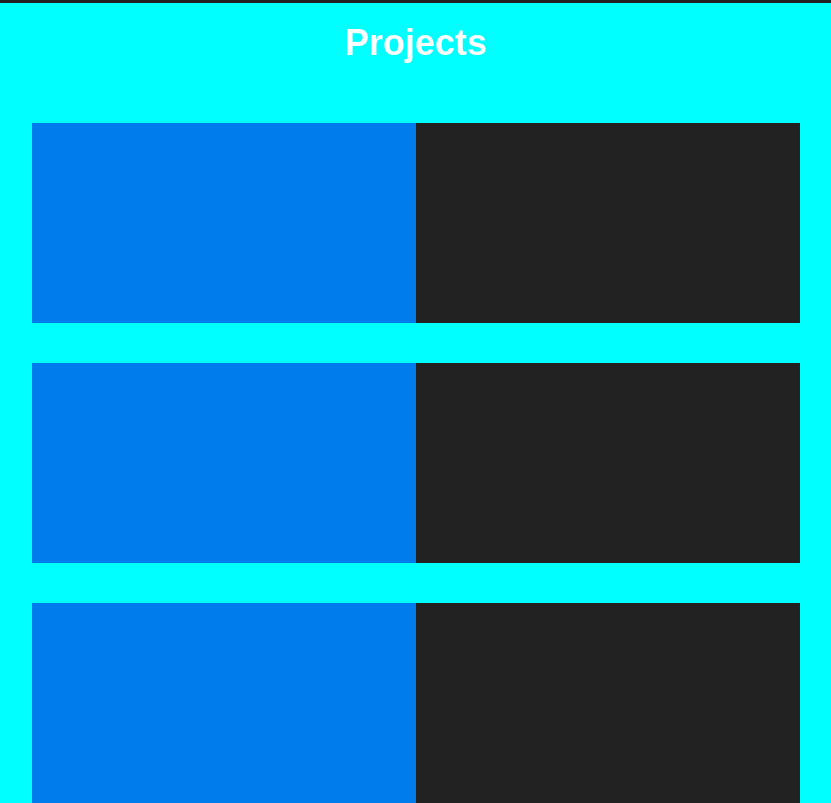
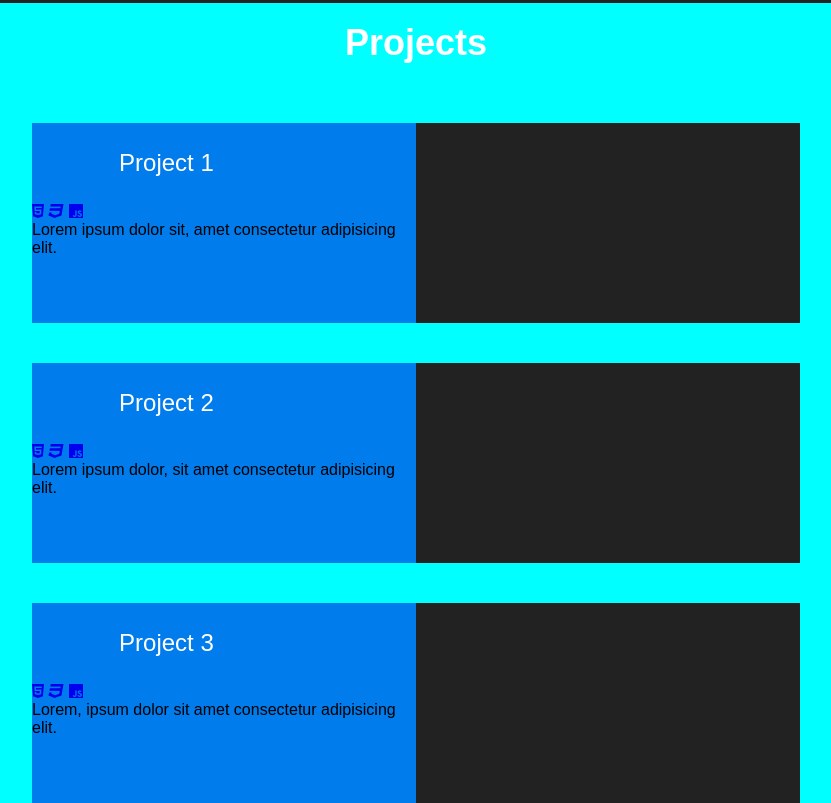
Before and after one commit to KokiHasegawaEspinal/ImKokiHasegawa.github.io, a plain HTML site: page index.html in a window 1280 px wide. Shown: the part 797-1600 px from the top of the page, without its empty margins (224-1055 px from the left). Drawn offline with nearby package versions, Linux system fonts and the light colour scheme.

Commit message:
agregue algunas descripciones a la seccion de projectos

```diff
--- a/index.html
+++ b/index.html
@@ -64,15 +64,52 @@
             <h2><span>Projects</span></h2>
         </div>
         <div class="project">
-            <div class="project_description"></div>
+            <div class="project_description">
+                <div class="project_title">Project 1</div>
+                <div class="project_logo_programas">
+                    <a href="#" target="_blank"><i class="fa-brands fa-html5"></i></a>
+                    <a href="#" target="_blank"><i class="fa-brands fa-css3"></i></a>
+                    <a href="#" target="_blank"><i class="fa-brands fa-js"></i></a>
+                </div>
+                <div class="project_text">Lorem ipsum dolor sit, amet consectetur adipisicing elit.</div>
+                <div class="project_option">
+                    <div class="project_demo"></div>
+                    <div class="project_repo"></div>
+                </div>
+            </div>
             <div class="project_image"></div>
         </div>
         <div class="project">
-            <div class="project_description"></div>
+            <div class="project_description">
+                <div class="project_title">Project 2</div>
+                <div class="project_logo_programas">
+                    <a href="#" target="_blank"><i class="fa-brands fa-html5"></i></a>
+                    <a href="#" target="_blank"><i class="fa-brands fa-css3"></i></a>
+                    <a href="#" target="_blank"><i class="fa-brands fa-js"></i></a>
+                </div>
+                <div class="project_text">Lorem ipsum dolor, sit amet consectetur adipisicing elit. </div>
+                <div class="project_option">
+                    <div class="project_demo"></div>
+                    <div class="project_repo"></div>
+                </div>
+            </div>
             <div class="project_image"></div>
         </div>
         <div class="project">
-            <div class="project_description"></div>
+            <div class="project_description">
+                <div class="project_title">Project 3</div>
+                <div class="project_logo_programas">
+                    <a href="#" target="_blank"><i class="fa-brands fa-html5"></i></a>
+                    <a href="#" target="_blank"><i class="fa-brands fa-css3"></i></a>
+                    <a href="#" target="_blank"><i class="fa-brands fa-js"></i></a>
+                </div>
+                <div class="project_text">Lorem, ipsum dolor sit amet consectetur adipisicing elit.
+                </div>
+                <div class="project_option">
+                    <div class="project_demo"></div>
+                    <div class="project_repo"></div>
+                </div>
+            </div>
             <div class="project_image"></div>
         </div>
     </div>
```
